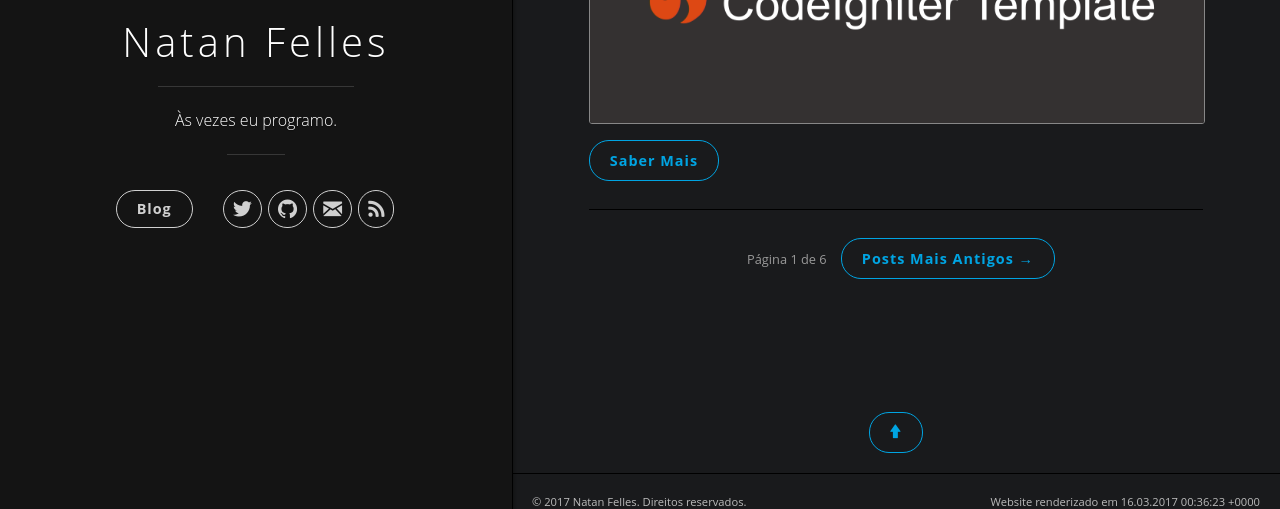
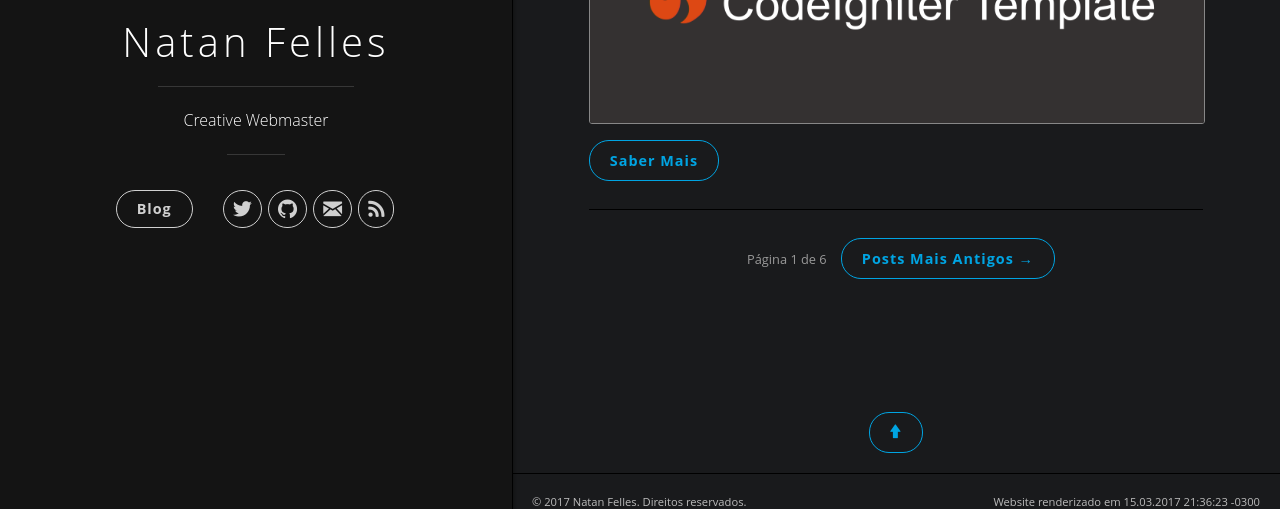
Before and after one commit to natanfelles/natanfelles.github.io, a Jekyll site: the page built from index.html, in a window 1280 px wide and 900 px high, scrolled down 1965 px. Shown: the part 391-900 px from the top of the window. Built offline with Jekyll 4.4.1, drawn with Linux system fonts in a browser that asks for light colours; the list of posts is cut into pages by our own code.

Commit message:
Update site description and timezone

```diff
--- a/_config.yml
+++ b/_config.yml
@@ -1,8 +1,10 @@
 title: Natan Felles
 email: natanfelles@gmail.com
-description: Às vezes eu programo.
+description: Creative Webmaster
 baseurl: ""
 url: "https://natanfelles.github.io"
+
+timezone: America/Sao_Paulo
 
 markdown: kramdown
 theme: minima
```
